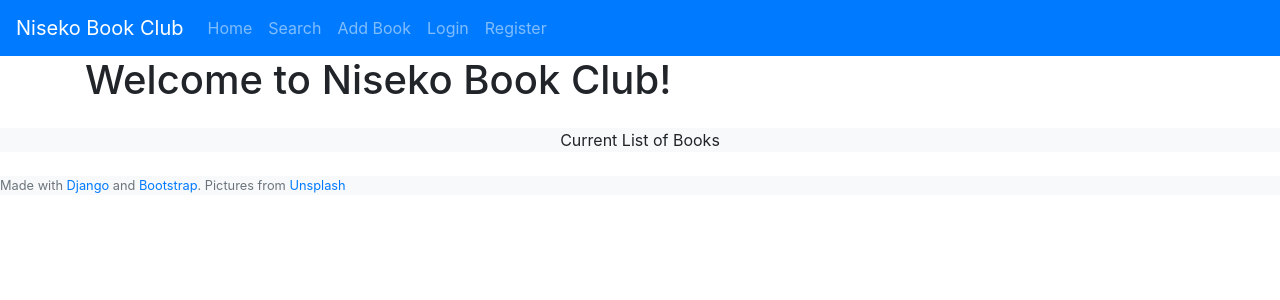
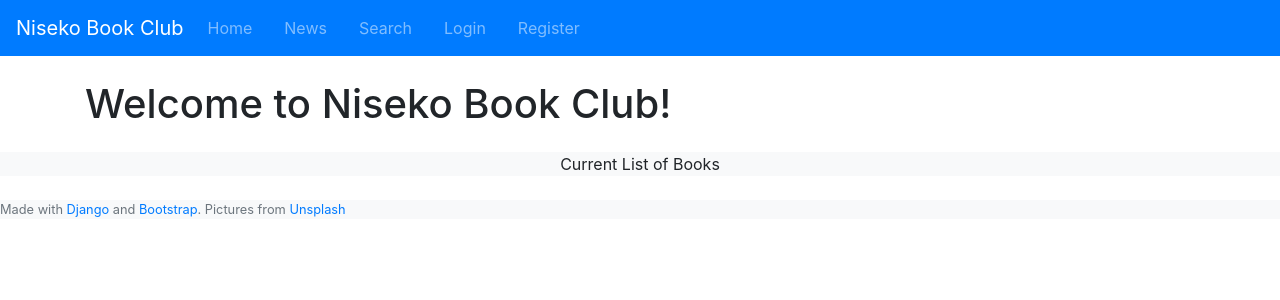
Before and after one commit to AlixFachin/NisekoBookClub, a Django app: template bookHandler/templates/bookHandler/books-index.html in a window 1280 px wide. Shown: the top 300 px of the page. Run offline with Django 3.2, Linux system fonts and the light colour scheme; the template is opened without the code that fills it, so the values that code supplies are empty; some libraries are stand-ins or nearby versions.

Commit message:
Datepicker in the transaction edit form

```diff
--- a/bookHandler/forms.py
+++ b/bookHandler/forms.py
@@ -45,6 +45,8 @@ class EditTransactionForm(forms.ModelForm):
 
     def __init__(self, *args, **kwargs):
         super(EditTransactionForm,self).__init__(*args, **kwargs)
+        self.fields['lend_date'].widget = forms.DateInput(attrs={'class':'form-control datepicker'},format='%m/%d/%Y')
+        self.fields['return_date'].widget = forms.DateInput(attrs={'class':'form-control datepicker'},format='%m/%d/%Y')
         for field in iter(self.fields):
             if self.fields[field].widget.__class__.__name__ in ('AdminTextInputWidget' , 'Textarea' ,'TextInput', 'NumberInput' , 'AdminURLFieldWidget', 'Select'):
                 self.fields[field].widget.attrs.update({ 'class': 'form-control' })
--- a/bookHandler/templates/bookHandler/base.html
+++ b/bookHandler/templates/bookHandler/base.html
@@ -10,6 +10,9 @@
     <script src="https://cdn.jsdelivr.net/npm/popper.js@1.16.0/dist/umd/popper.min.js" integrity="sha384-Q6E9RHvbIyZFJoft+2mJbHaEWldlvI9IOYy5n3zV9zzTtmI3UksdQRVvoxMfooAo" crossorigin="anonymous"></script>
     <script src="https://stackpath.bootstrapcdn.com/bootstrap/4.5.0/js/bootstrap.min.js" integrity="sha384-OgVRvuATP1z7JjHLkuOU7Xw704+h835Lr+6QL9UvYjZE3Ipu6Tp75j7Bh/kR0JKI" crossorigin="anonymous"></script>
     <link rel="stylesheet" href="https://stackpath.bootstrapcdn.com/bootstrap/4.5.0/css/bootstrap.min.css" integrity="sha384-9aIt2nRpC12Uk9gS9baDl411NQApFmC26EwAOH8WgZl5MYYxFfc+NcPb1dKGj7Sk" crossorigin="anonymous">
+
+    <link rel="stylesheet" href="https://cdnjs.cloudflare.com/ajax/libs/bootstrap-datepicker/1.9.0/css/bootstrap-datepicker.min.css" integrity="sha512-mSYUmp1HYZDFaVKK//63EcZq4iFWFjxSL+Z3T/aCt4IO9Cejm03q3NKKYN6pFQzY0SBOr8h+eCIAZHPXcpZaNw==" crossorigin="anonymous" />
+    <script src="https://cdnjs.cloudflare.com/ajax/libs/bootstrap-datepicker/1.9.0/js/bootstrap-datepicker.min.js" integrity="sha512-T/tUfKSV1bihCnd+MxKD0Hm1uBBroVYBOYSk1knyvQ9VyZJpc/ALb4P0r6ubwVPSGB2GvjeoMAJJImBG12TiaQ==" crossorigin="anonymous"></script>
 
     <meta name="viewport" content="width=device-width, initial-scale=1.0">
 
@@ -30,35 +33,43 @@
     {% endif %}
 
     <!-- Main Navigation bar -->
-    <nav class="navbar navbar-expand-lg navbar-dark bg-primary">
+    <nav class="navbar navbar-expand-lg navbar-dark bg-primary mb-4">
         <a class="navbar-brand">Niseko Book Club</a>
         <button class="navbar-toggler" type="button" data-toggle="collapse" data-target="#navbarSupportedContent" aria-controls="navbarSupportedContent" aria-expanded="false" aria-label="Toggle navigation">
             <span class="navbar-toggler-icon"></span>
         </button>
         <div class="collapse navbar-collapse" id="navbarSupportedContent">
             <ul class="navbar-nav mr-auto">
-                <li class="nav-item">
+                <li class="nav-item pr-3">
                     <a class="nav-link" href="{% url 'bookHandler:index' %}">Home</a>
                 </li>
-                <li class="nav-item">
+                <li class="nav-item pr-3">
+                    <a class="nav-link" href="">News</a>
+                </li>
+                <li class="nav-item pr-3">
                     <a class="nav-link">Search</a>
-                </li>
-                <li class="nav-item">
-                    <a class="nav-link" href="{%url 'bookHandler:add_book' %}">Add Book</a>
                 </li>
                 <!-- Buttons related with authentification -->
                 {% if user.is_authenticated  %}
-                    <li class="nav-item">
+                    <li class="nav-item pr-3">
+                        <a class="nav-link" href="{% url 'bookHandler:user_books' %}">My Books</a>
+                    </li>
+                    <li class="nav-item pr-3">
+                        <a class="nav-link" href="{% url 'bookHandler:user_requests' %}">My Requests</a>
+                    </li>
+
+                    <li class="nav-item pr-3">
                         <a class="nav-link" href="{% url 'bookHandler:user_profile' %}"> {{user.username}} Profile</a>
                     </li>
-                   <li class="nav-item">
+
+                   <li class="nav-item pr-3">
                         <a class="nav-link" href="{%url 'logout' %}">Logout</a>
                     </li>
                 {% else %}
-                    <li class="nav-item">
+                    <li class="nav-item pr-3">
                         <a class="nav-link" href="{%url 'login' %}">Login</a>
                     </li>
-                    <li class="nav-item">
+                    <li class="nav-item pr-3">
                         <a class="nav-link" href="{%url 'register' %}">Register</a>
                     </li>
                 {% endif %}
@@ -73,7 +84,7 @@
 
     {% endblock %}
 
-<footer class="bd-footer text-muted bg-light">
+<footer class="bd-footer text-muted bg-light my-4">
 
     <p class="small"> Made with <a href="https://www.djangoproject.com">Django</a> and <a href="https://getbootstrap.com/">Bootstrap</a>. Pictures from <a href="https://unsplash.com/">Unsplash</a></p>
 </footer>
```
Also changed, not shown: bookHandler/templates/bookHandler/edit-transaction.html (+9 -0 lines).
